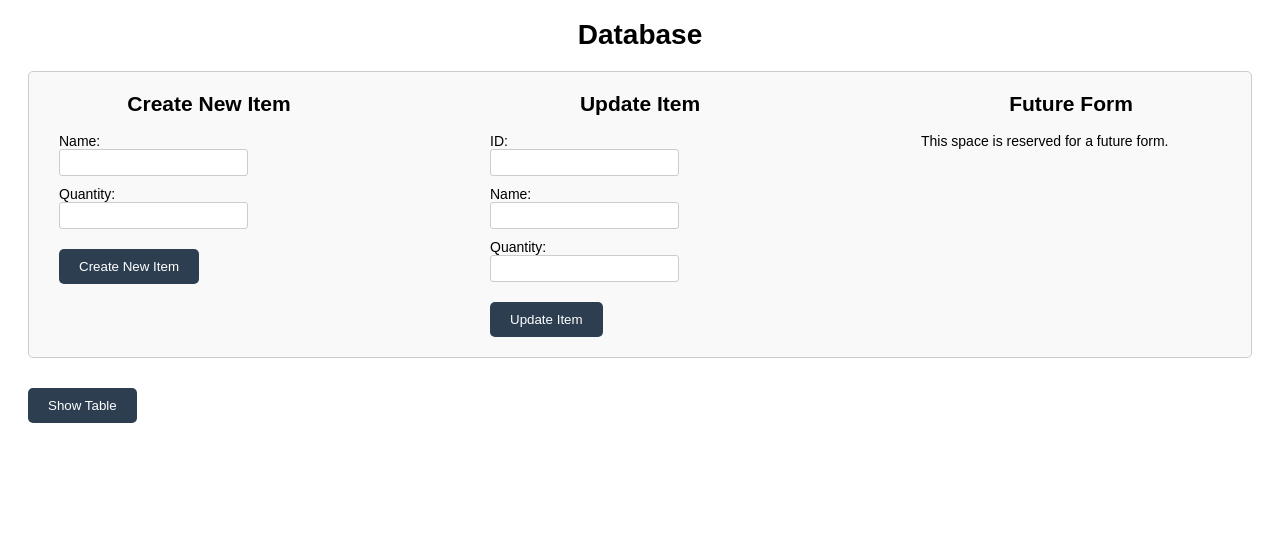
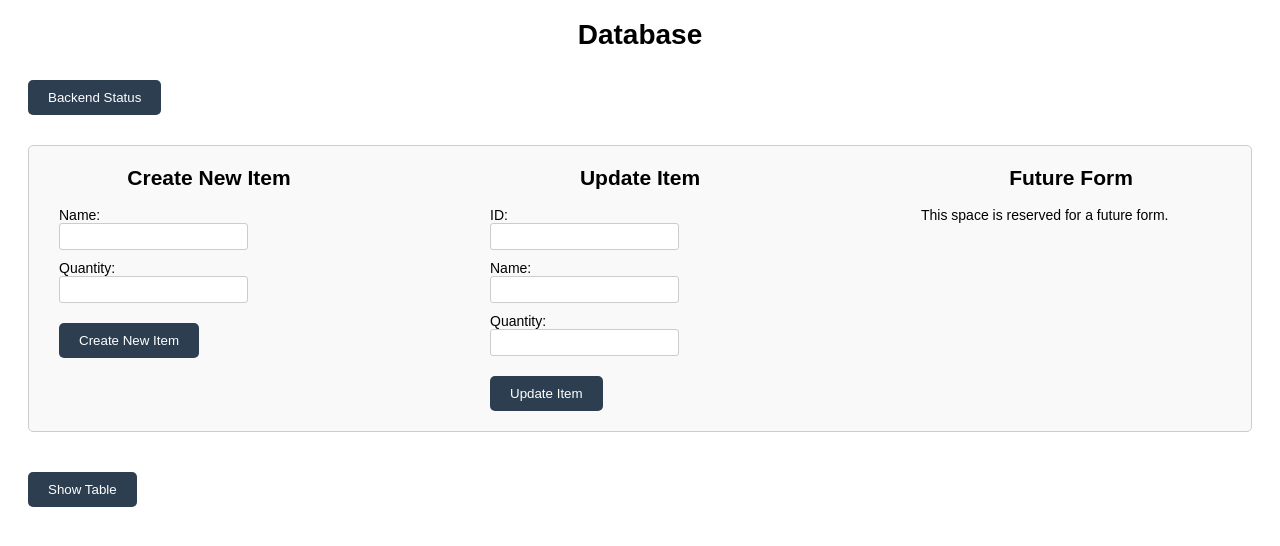
Before and after one commit to rkrisanoff/DevOps-Spring-2025, a Django app: page / in a window 1280 px wide. Shown: the top 546 px of the page. Run offline with Django 5.2, Linux system fonts and the light colour scheme.

Commit message:
added a button to show status of backend and check connections

```diff
--- a/frontend/app/static/app/css/styles.css
+++ b/frontend/app/static/app/css/styles.css
@@ -43,12 +43,16 @@ button:hover {
 }
 
 .toggle-table-btn {
-    margin: 10px 10px 10px 20px;
+    margin: 20px 10px 10px 20px;
 }
 
 .update-table-btn {
     margin: 10px 10px 10px 10px;
     display: none;
+}
+
+.health-check-button {
+    margin: 10px 10px 10px 20px;
 }
 
 /* Search input styles */
--- a/frontend/app/static/app/js/script.js
+++ b/frontend/app/static/app/js/script.js
@@ -146,4 +146,25 @@ document.addEventListener('DOMContentLoaded', function() {
             });
     }
 
+    // Add event listener for the color change button
+    const backendCheckBtn = document.getElementById('backendCheckBtn');
+    backendCheckBtn.addEventListener('click', function() {
+        backendCheckBtn.style.backgroundColor = "grey";
+        backendCheckBtn.textContent = `processing...`
+        fetch('/backend_health_check/') // Call the new endpoint
+            .then(response => response.json())
+            .then(data => {
+                if (data.status === 'success') {
+                    backendCheckBtn.style.backgroundColor = data.color;
+                    backendCheckBtn.textContent = `Backend: ${data.msg}`
+                } else {
+                    alert('Error: ' + data.message);
+                }
+            })
+            .catch(error => {
+                console.error('Error:', error);
+                alert('Error with checking backend health');
+            });
+    });
+
 });
--- a/frontend/app/templates/simple.html
+++ b/frontend/app/templates/simple.html
@@ -9,6 +9,7 @@
 </head>
 <body>
     <h1>Database</h1>
+    <button class="health-check-button" id="backendCheckBtn">Backend Status</button>
 
     <!-- Create and Update Forms in Columns -->
     <div class="form-container">
--- a/frontend/app/urls.py
+++ b/frontend/app/urls.py
@@ -7,4 +7,6 @@ urlpatterns = [
     path('create_client/', views.create_client, name='create_client'),
     path('update_client/', views.update_client, name='update_client'),
     path('get_clients/', views.get_clients, name='get_clients'),
+    path('backend_health_check/', views.backend_health_check, name='backend_health_check'),
+
 ]
--- a/frontend/app/views.py
+++ b/frontend/app/views.py
@@ -4,6 +4,10 @@ from django.views.decorators.csrf import csrf_exempt
 from .models import Client
 import json
 from datetime import datetime
+
+import requests
+from requests.adapters import HTTPAdapter
+import json
 
 # Список клиентов (вне БД, для демо)
 clients_data = [
@@ -112,3 +116,41 @@ def update_client(request):
 def get_clients(request):
     if request.method == 'GET':
         return JsonResponse(clients_data, safe=False)
+
+
+@csrf_exempt
+def backend_health_check(request):
+    if request.method == 'GET':
+        try:
+            # url = "http://127.0.0.1:8001/version"
+            url= "http://backend:8000/version"
+            s = requests.Session()
+            s.mount(url, HTTPAdapter(max_retries=3))
+            backend_status = s.get(url)
+
+            print(url)
+            print(backend_status.status_code)
+
+            selected_color = 'red' if backend_status.status_code != 200 else 'green'
+            if backend_status.status_code == 200:
+                info = json.loads(
+                    backend_status.content.decode('utf-8')
+                )
+                msg = f"Version: {info['version']}"
+            else: msg = 'Error'
+
+            return JsonResponse({
+                'status': 'success',
+                'color': selected_color,
+                'msg': msg
+            })
+
+        except Exception as e:
+            print(e)
+            return JsonResponse({
+                'status': 'success',
+                'color': "red",
+                'msg': 'Error'
+            })
+
+    return JsonResponse({'status': 'error', 'message': 'Invalid request method'}, status=405)
--- a/frontend/requirements.txt
+++ b/frontend/requirements.txt
@@ -1 +1,2 @@
 Django==5.1.6
+requests==2.32.3
```
Also changed, not shown: compose.yml (+7 -0 lines), 1 other file.
